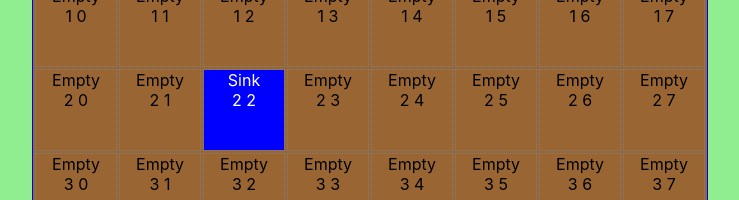
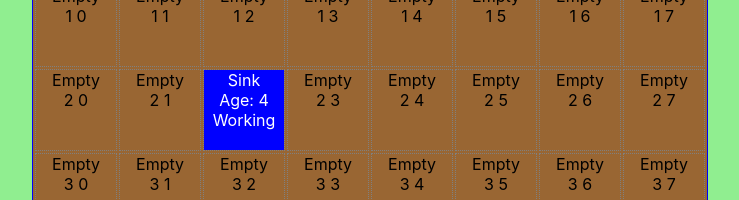
Before and after one commit to addison-grant/sweat-equity-2, a React (Create React App) app: page / in a window 1280 px wide. Shown: the part 248-448 px from the top of the page, without its empty margins (270-1009 px from the left). Built offline with nearby package versions, Linux system fonts and the light colour scheme.

Commit message:
Make items decay

```diff
--- a/src/App.js
+++ b/src/App.js
@@ -14,10 +14,51 @@ class Empty extends Component {
 }
 
 class Sink extends Component {
+  constructor(props) {
+    super(props);
+    this.statuses = [
+      'Destroyed',
+      'Flooded',
+      'Leaky',
+      'Working'
+    ];
+    this.state = {
+      startDate: new Date(),
+      currentDate: new Date(),
+      age: 0,
+      nextStateAge: 10,
+      status: this.statuses.length - 1
+    }
+    setInterval(() => {
+      const newDate = new Date();
+      const newAge = Math.round((this.state.currentDate - this.state.startDate) / 1000);
+      this.setState({
+        currentDate: newDate,
+        age: newAge
+      })
+      if (newAge > this.state.nextStateAge) {
+        this.setState({
+          nextStateAge: this.state.nextStateAge + 10
+        });
+        if (this.state.status > 0) {
+          this.setState({
+            status: this.state.status - 1
+          });
+        }
+      }
+    }, 1000);
+  }
+  potato() {
+    console.log("hello");
+  }
   render() {
     return (
-      <div className="Sink">
-        Sink<br/>{this.props.row} {this.props.column}
+      <div className="Sink" onClick={this.potato}>
+        Sink
+        <br/>
+        Age: {this.state.age}
+        <br/>
+        {this.statuses[this.state.status]}
       </div>
     );
   }
```
